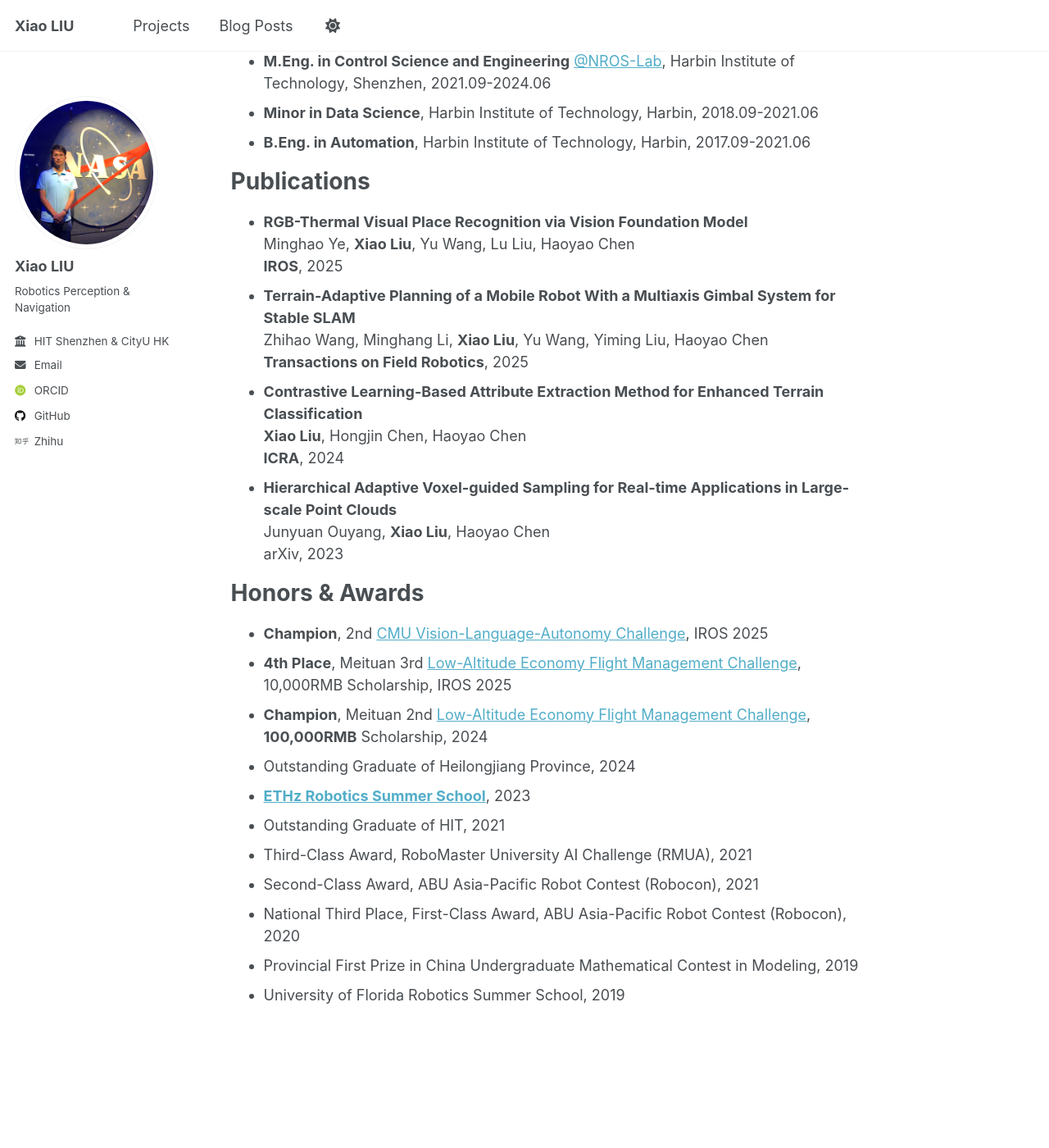
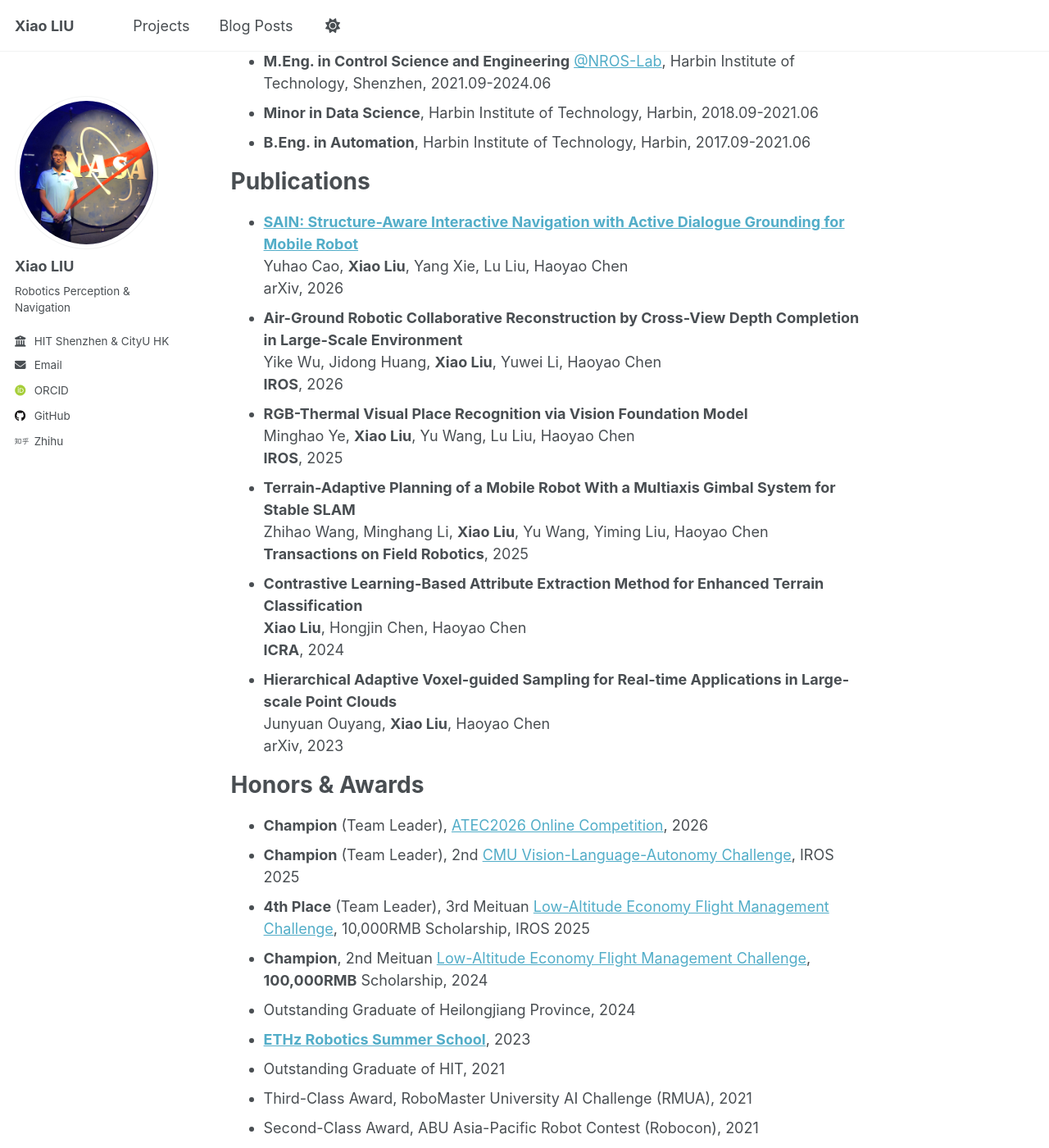
Before and after one commit to liuxiao916/liuxiao916.github.io, a Jekyll site: the page built from _pages/about.md, in a window 1280 px wide and 1400 px high, scrolled down 490 px. Shown: the whole window at 82% size. Built offline with Jekyll 4.4.1, drawn with Linux system fonts in a browser that asks for light colours; some web fonts are replaced; a script that is not in the unit is left out.

Commit message:
Update publications and honors

```diff
--- a/_pages/about.md
+++ b/_pages/about.md
@@ -23,6 +23,12 @@ Education
 
 Publications
 ======
+* **[SAIN: Structure-Aware Interactive Navigation with Active Dialogue Grounding for Mobile Robot](https://arxiv.org/abs/2608.09196)**<br>
+  Yuhao Cao, **Xiao Liu**, Yang Xie, Lu Liu, Haoyao Chen<br>
+  arXiv, 2026
+* **Air-Ground Robotic Collaborative Reconstruction by Cross-View Depth Completion in Large-Scale Environment**<br>
+  Yike Wu, Jidong Huang, **Xiao Liu**, Yuwei Li, Haoyao Chen<br>
+  **IROS**, 2026
 * **RGB-Thermal Visual Place Recognition via Vision Foundation Model**
   Minghao Ye, **Xiao Liu**, Yu Wang, Lu Liu, Haoyao Chen
   **IROS**, 2025
@@ -38,9 +44,10 @@ Publications
 
 Honors & Awards
 ======
-* **Champion**, 2nd [CMU Vision-Language-Autonomy Challenge](https://www.ai-meets-autonomy.com/cmu-vla-challenge), IROS 2025
-* **4th Place**, Meituan 3rd [Low-Altitude Economy Flight Management Challenge](https://uav-challenge.meituan.com/#links), 10,000RMB Scholarship, IROS 2025
-* **Champion**,  Meituan 2nd [Low-Altitude Economy Flight Management Challenge](https://uav-challenge.meituan.com/#links), **100,000RMB** Scholarship, 2024
+* **Champion** (Team Leader), [ATEC2026 Online Competition](https://www.atecup.com/matchHomeRanklist/100017/rankList), 2026
+* **Champion** (Team Leader), 2nd [CMU Vision-Language-Autonomy Challenge](https://www.ai-meets-autonomy.com/cmu-vla-challenge), IROS 2025
+* **4th Place** (Team Leader), 3rd Meituan [Low-Altitude Economy Flight Management Challenge](https://uav-challenge.meituan.com/#links), 10,000RMB Scholarship, IROS 2025
+* **Champion**,  2nd Meituan [Low-Altitude Economy Flight Management Challenge](https://uav-challenge.meituan.com/#links), **100,000RMB** Scholarship, 2024
 * Outstanding Graduate of Heilongjiang Province, 2024
 * **[ETHz Robotics Summer School](https://robotics-summerschool.ethz.ch/previous_editions/summerschool2023/participants.html)**, 2023
 * Outstanding Graduate of HIT, 2021
```
